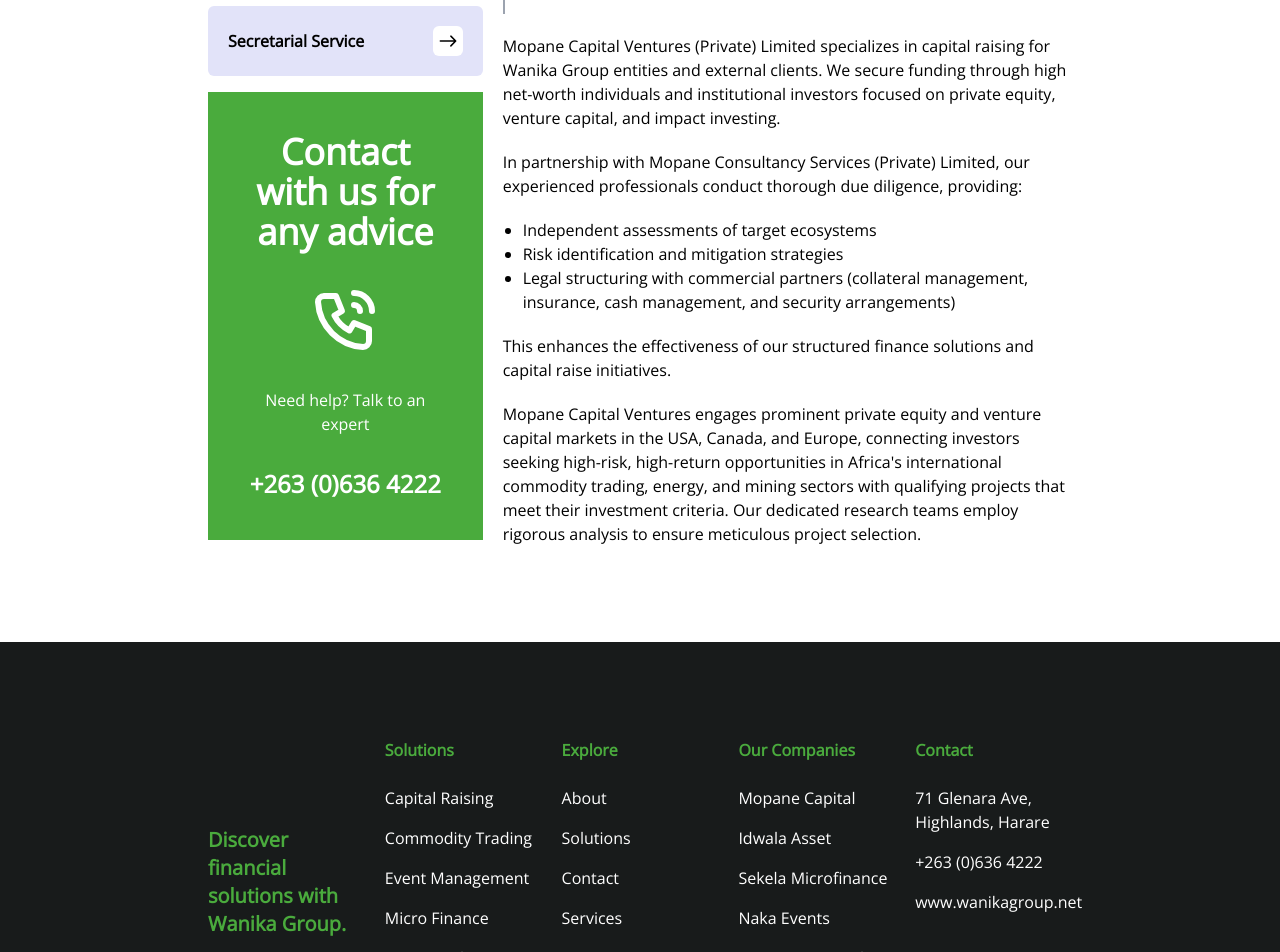
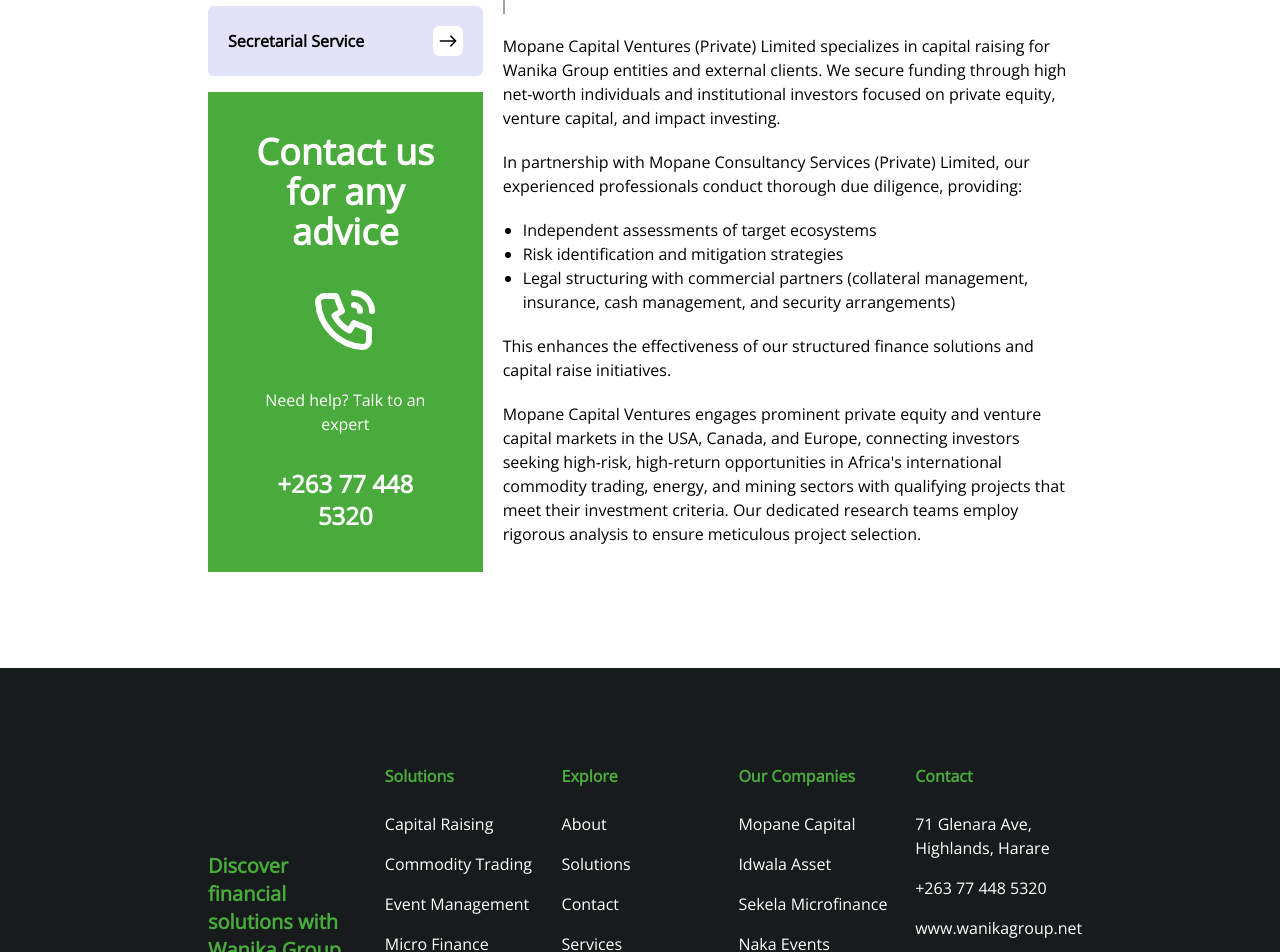
Before and after one commit to brighton0102/wanika-group, a Next.js app: page /solutions-details-capital-raising in a window 1280 px wide. Shown: the part 920-1872 px from the top of the page. Built offline with nearby package versions, Linux system fonts and the light colour scheme.

Commit message:
add email address to footer

```diff
--- a/src/components/solutions/SolutionsLinks.jsx
+++ b/src/components/solutions/SolutionsLinks.jsx
@@ -49,7 +49,7 @@
 
       <div className="p-10 mt-4 bg-custorm-green">
         <h2 className="pb-8 text-4xl font-bold text-center text-white">
-          Contact with us for any advice
+          Contact us for any advice
         </h2>
         <div>
           <TbPhoneCall className="mx-auto text-white text-7xl" />
@@ -58,7 +58,7 @@
           Need help? Talk to an expert
         </p>
         <p className="text-2xl font-bold text-center text-white">
-        +263 (0)636 4222
+        +263 77 448 5320
         </p>
       </div>
     </div>
--- a/src/components/wanika/Footer.jsx
+++ b/src/components/wanika/Footer.jsx
@@ -132,8 +132,9 @@
             <p className="pb-4 text-base text-white">
               71 Glenara Ave, Highlands, Harare
             </p>
-            <p className="pb-4 text-base text-white">+263 (0)636 4222</p>
+            <p className="pb-4 text-base text-white">+263 77 448 5320</p>
             <p className="pb-4 text-base text-white">www.wanikagroup.net</p>
+            <p className="pb-4 text-base text-white">elton.chitondo@outlook.com</p>
           </div>
         </div>
       </div>
--- a/src/components/wanika/Services.jsx
+++ b/src/components/wanika/Services.jsx
@@ -13,7 +13,7 @@
     "alt": "consultancy",
     "title": "Mopane Consultancy Services",
     "description": "Experts in structured finance and value-based consultancy, co-creating tailored solutions to enhance business resilience and long-term sustainability.",
-    "link": "/companies/mopane-consultancy"
+    "link": "/companies/mopane-capital"
   },
 
   {
```
